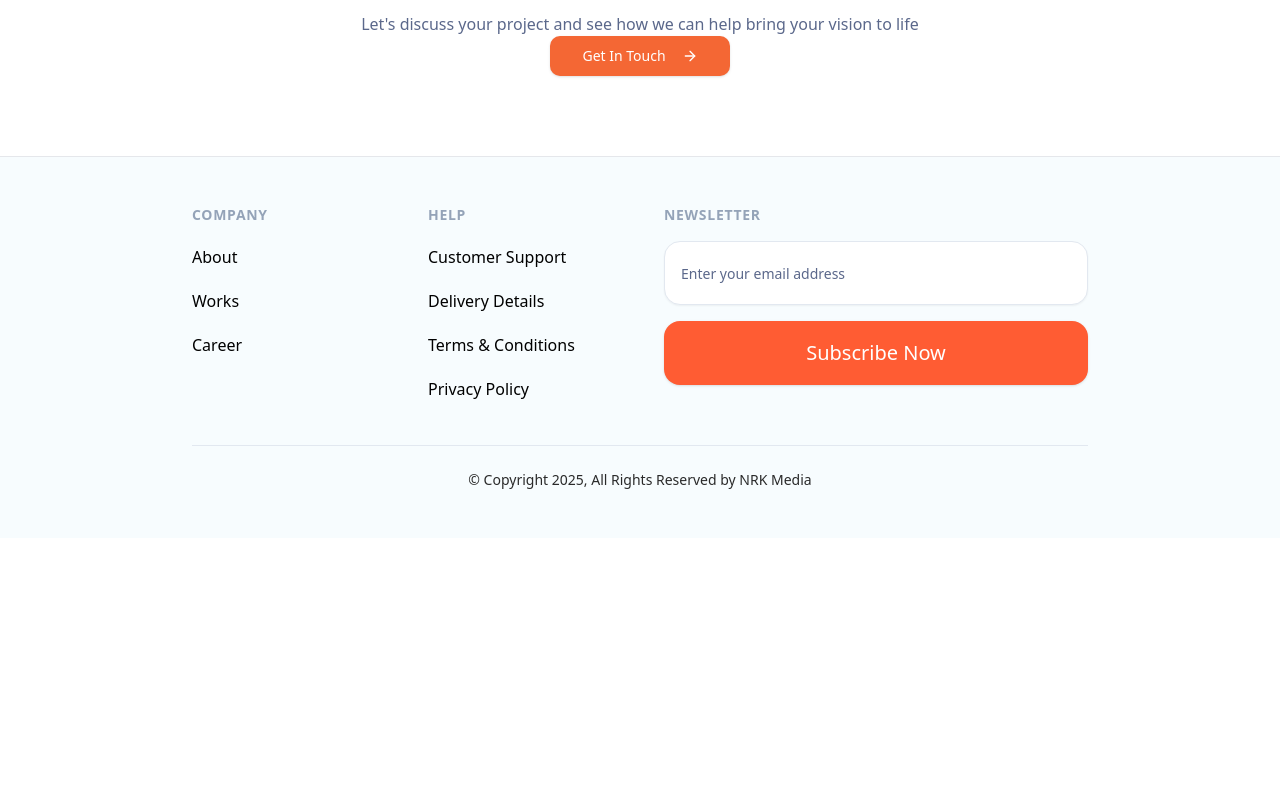
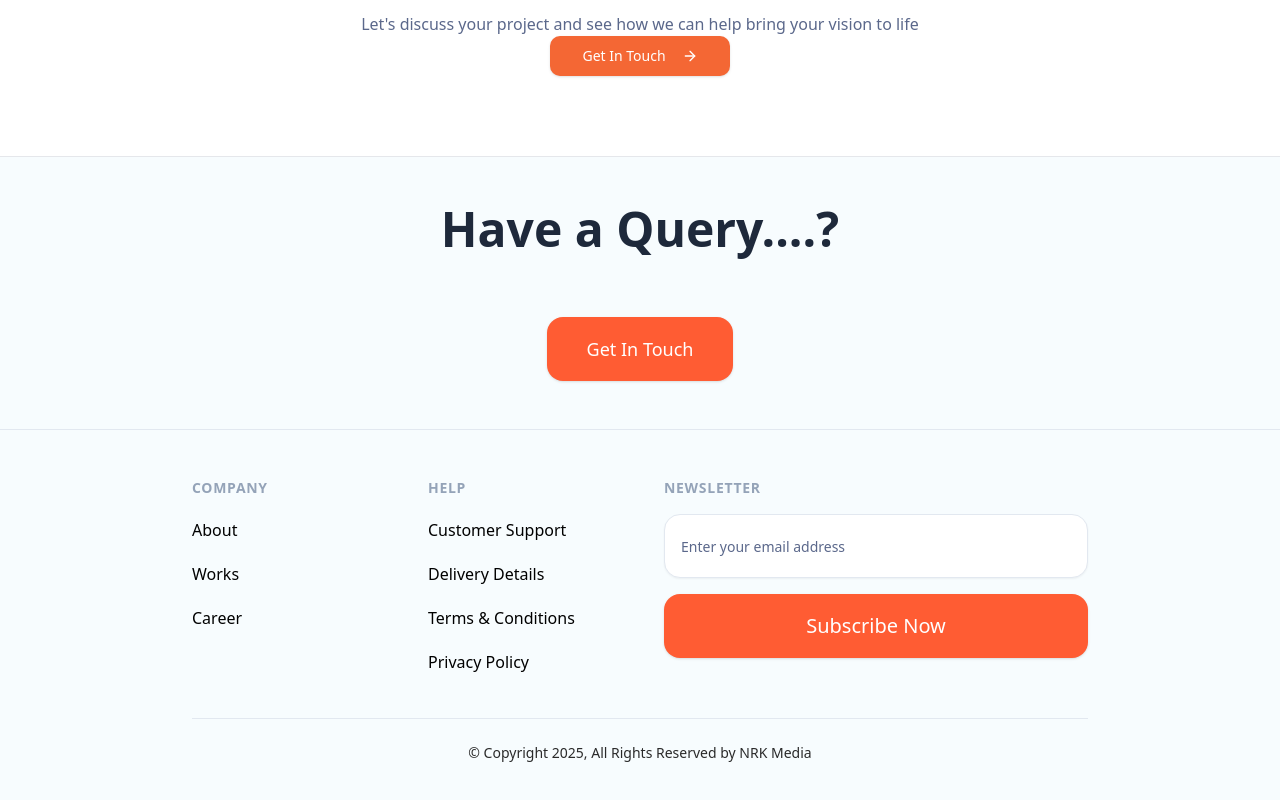
Before and after one commit to Shantanupokale/nrk-media-frontend, a React (Vite) app: page / in a window 1280 px wide. Shown: the part 1572-2372 px from the top of the page. Before the commit the page ends 2110 px from the top, so only its background shows below. Built offline with nearby package versions, Linux system fonts and the light colour scheme.

Commit message:
Refactor Footer component: enhance layout with a new CTA section and remove unused social media imports

```diff
--- a/src/components/Footer.jsx
+++ b/src/components/Footer.jsx
@@ -2,7 +2,6 @@ import { useState } from "react";
 import { Link } from "react-router";
 import { Button } from "@/components/ui/button";
 import { Input } from "@/components/ui/input";
-import { Facebook, Instagram, Twitter, Linkedin } from "lucide-react";
 import { useToast } from "@/hooks/use-toast";
 
 const Footer = () => {
@@ -34,9 +33,19 @@ const Footer = () => {
   ];
 
   return (
-    <footer className="bg-[#F7FCFE] border-t border-border flex justify-center">
-      <div className="w-[75vw] px-8 py-12">
-        {/* Grid Layout */}
+    <footer className="bg-[#F7FCFE] border-t border-border flex justify-center flex-col">
+      {/* Top CTA Section */}
+      <div className="w-full flex flex-col items-center py-12 border-b border-[#E2E8F0]">
+        <h2 className="text-5xl font-semibold text-[#1E293B] text-center mb-16">
+          Have a Query....?
+        </h2>
+        <Button className="bg-[#FF5C33] text-white text-lg px-10 py-8 rounded-2xl hover:bg-[#e14e28] transition">
+          Get In Touch
+        </Button>
+      </div>
+
+      {/* Main Footer Content */}
+      <div className="w-[75vw] px-8 py-12 mx-auto">
         <div className="grid grid-cols-12 gap-12 items-start">
           {/* Company Links */}
           <div className="col-span-3">
```
